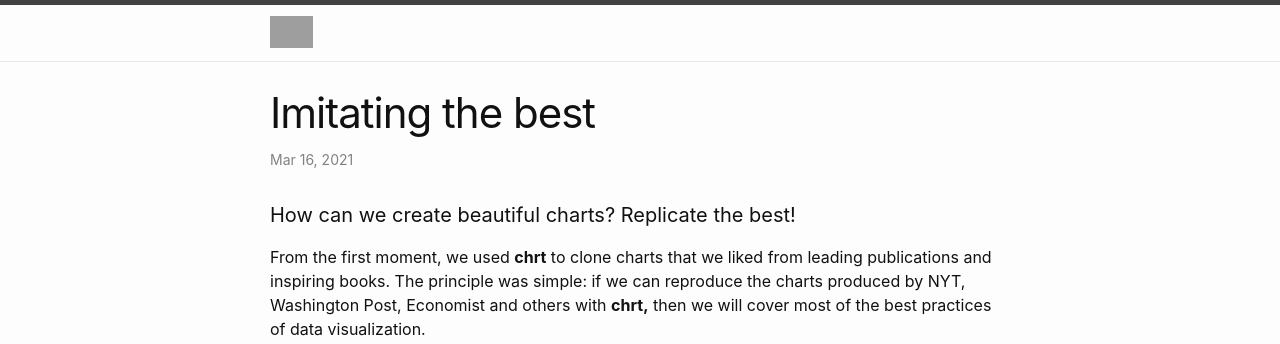
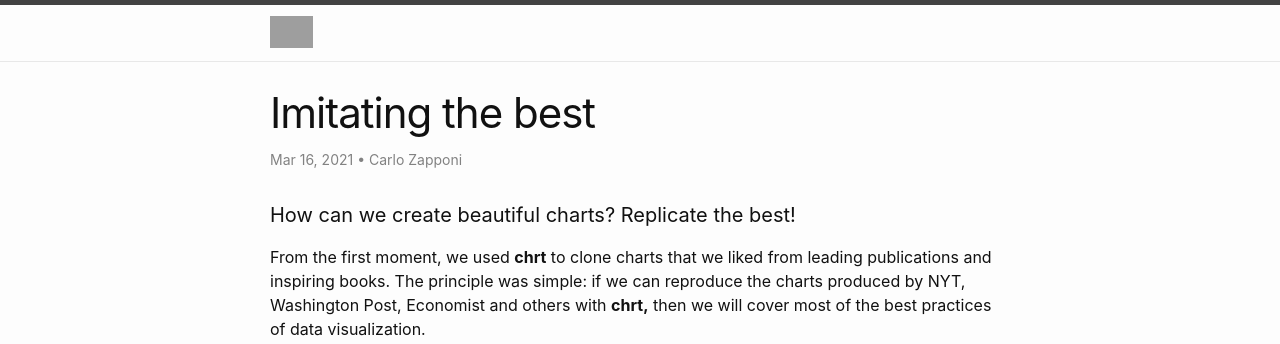
Before and after one commit to chrt-io/blog, a Jekyll site: the page built from _posts/2021-03-16-imitating-the-best.md, in a window 1280 px wide and 900 px high, cut to the strip 0-344 px from the top of the window. Built offline with Jekyll 4.4.1, drawn with Linux system fonts in a browser that asks for light colours; grey boxes are pictures that could not be loaded.

Commit message:
Update from Forestry.io Simone Lippolis updated _posts/2021-03-16-imitating-the-best.md

```diff
--- a/_posts/2021-03-16-imitating-the-best.md
+++ b/_posts/2021-03-16-imitating-the-best.md
@@ -1,8 +1,9 @@
 ---
 layout: post
 title: Imitating the best
-date: 2021-03-16 00:00:00 +0000
+date: 2021-03-16T00:00:00.000+00:00
 categories: ''
+author: Carlo Zapponi
 
 ---
 #### How can we create beautiful charts? Replicate the best!
```
Also changed, not shown: .forestry/front_matter/templates/simple-post.yml.
